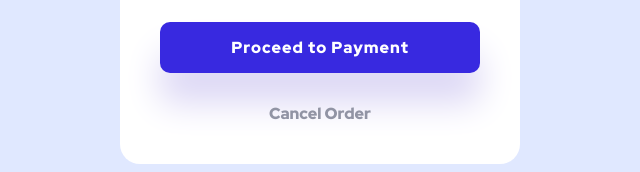
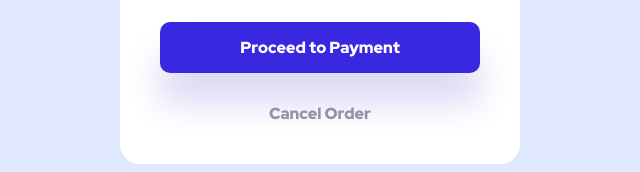
Before and after one commit to MitiaElodie/order-summary-component-main, a plain HTML site: page index.html in a window 1280 px wide. Shown: the part 548-720 px from the top of the page, 320-960 px from the left. Drawn offline with Linux system fonts and the light colour scheme.

Commit message:
CSS: remove letter-spacing

```diff
--- a/style.scss
+++ b/style.scss
@@ -127,7 +127,6 @@ body {
       border-radius: 10px;
       padding: 15px;
       font-weight: 900;
-      letter-spacing: 1px;
       background-color: $bright-blue;
       color: $white;
       box-shadow: 0px 30px 35px $blue-shadow;
```
Also changed, not shown: style.css, 1 other file.
